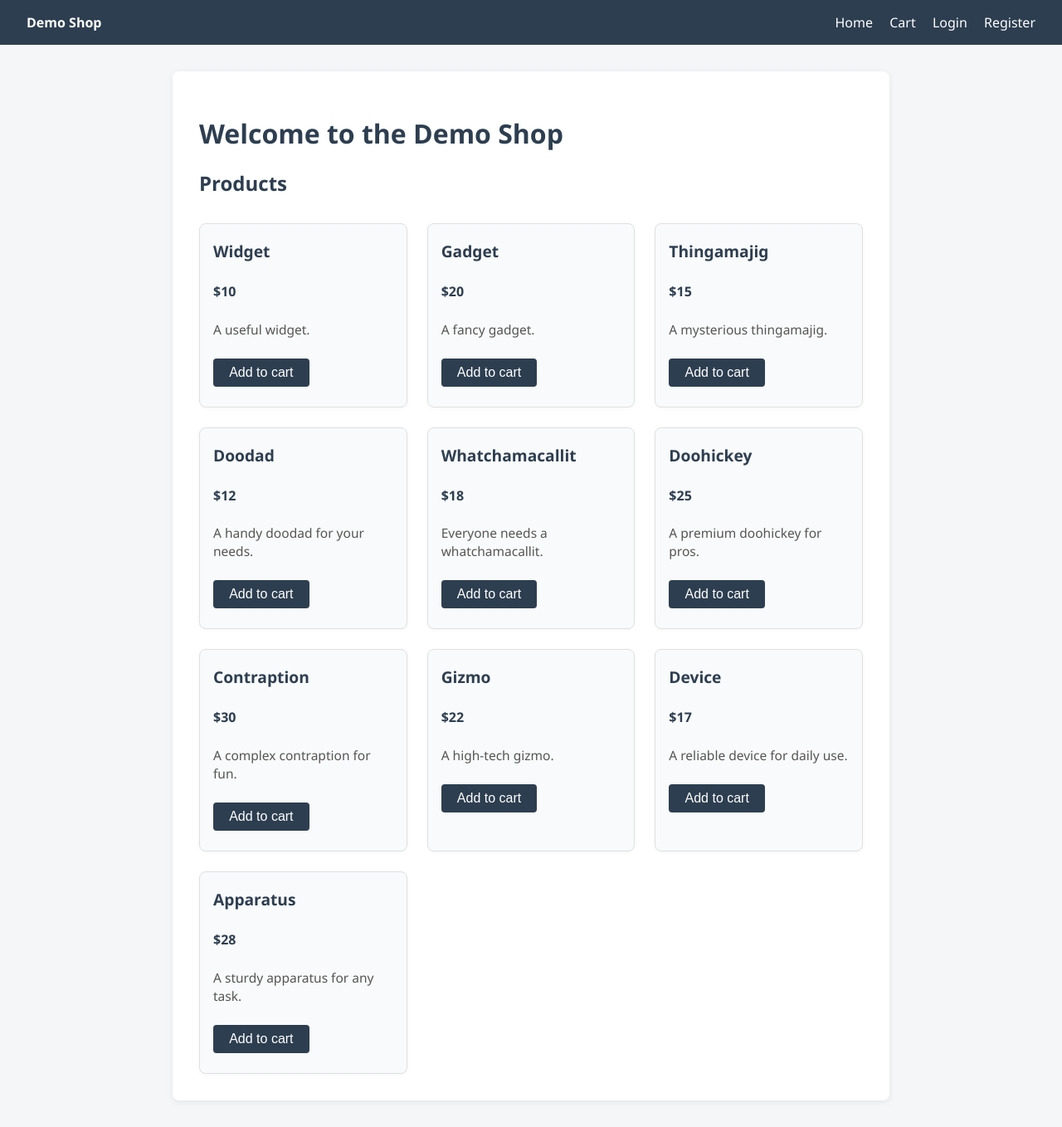
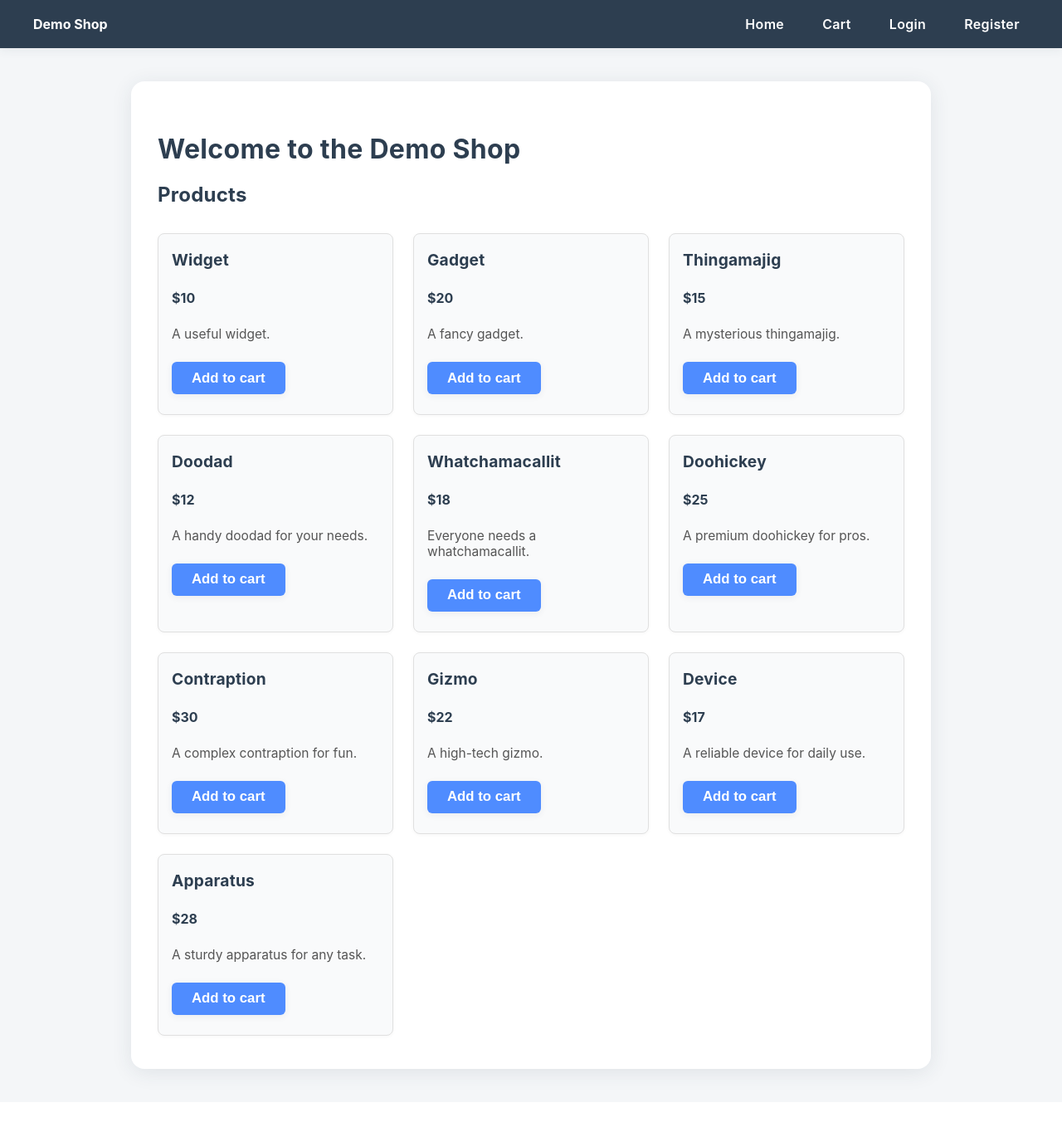
Before and after one commit to szymonsli/security-training, a Flask app: page / in a window 1280 px wide. Shown: the whole page at 83% size. After the commit the page ends 1309 px from the top, so only its background shows below. Run offline with Flask 3, Linux system fonts and the light colour scheme; data comes from the database, SQL or seed files in the repository.

Commit message:
Improved styling

```diff
--- a/static/style.css
+++ b/static/style.css
@@ -34,54 +34,81 @@
     font-size: 0.97rem;
     margin-bottom: 1rem;
 }
+
 body {
-    font-family: 'Segoe UI', Tahoma, Geneva, Verdana, sans-serif;
+    font-family: 'Inter', 'Segoe UI', Tahoma, Geneva, Verdana, sans-serif;
     background: #f4f6f8;
     margin: 0;
     padding: 0;
+    min-height: 100vh;
 }
 header {
     background: #2d3e50;
     color: #fff;
-    padding: 1rem 2rem;
+    padding: 1.2rem 2.5rem;
     display: flex;
     justify-content: space-between;
     align-items: center;
+    box-shadow: 0 2px 12px rgba(44,62,80,0.08);
 }
 nav a {
     color: #fff;
-    margin-left: 1rem;
+    margin-left: 1.2rem;
     text-decoration: none;
-    font-weight: 500;
+    font-weight: 600;
+    letter-spacing: 0.02em;
+    transition: color 0.2s;
+    border-radius: 4px;
+    padding: 0.2rem 0.7rem;
+}
+nav a:hover {
+    background: rgba(255,255,255,0.13);
+    color: #ffe082;
 }
 .container {
-    max-width: 800px;
-    margin: 2rem auto;
+    max-width: 900px;
+    margin: 2.5rem auto;
     background: #fff;
-    border-radius: 8px;
-    box-shadow: 0 2px 8px rgba(0,0,0,0.07);
-    padding: 2rem;
+    border-radius: 16px;
+    box-shadow: 0 4px 24px rgba(44,62,80,0.10);
+    padding: 2.5rem 2rem;
 }
-h1, h2 {
+ h1, h2 {
     color: #2d3e50;
+    font-weight: 700;
+    letter-spacing: 0.01em;
 }
 button, input[type="submit"] {
-    background: #2d3e50;
+    background: #4f8cff;
     color: #fff;
     border: none;
-    padding: 0.5rem 1.2rem;
-    border-radius: 4px;
+    padding: 0.6rem 1.5rem;
+    border-radius: 6px;
     cursor: pointer;
-    font-size: 1rem;
+    font-size: 1.05rem;
     margin-top: 0.5rem;
+    font-weight: 600;
+    box-shadow: 0 2px 8px rgba(44,62,80,0.07);
+    transition: background 0.2s, box-shadow 0.2s;
+}
+button:hover, input[type="submit"]:hover {
+    background: #2d3e50;
+    box-shadow: 0 4px 16px rgba(44,62,80,0.13);
 }
 input, textarea {
-    padding: 0.4rem;
-    border: 1px solid #ccc;
-    border-radius: 4px;
-    margin-bottom: 1rem;
+    padding: 0.5rem;
+    border: 1.5px solid #b0b8c1;
+    border-radius: 6px;
+    margin-bottom: 1.1rem;
     width: 100%;
     box-sizing: border-box;
+    font-size: 1rem;
+    background: #f8fafc;
+    transition: border 0.2s;
+}
+input:focus, textarea:focus {
+    border: 1.5px solid #4f8cff;
+    outline: none;
 }
 ul {
     list-style: none;
@@ -93,14 +120,33 @@ li {
 .product-link {
     color: #2d3e50;
     text-decoration: none;
-    font-weight: 600;
+    font-weight: 700;
+    letter-spacing: 0.01em;
+    transition: color 0.2s;
 }
 .product-link:hover {
+    color: #4f8cff;
     text-decoration: underline;
 }
 .comment {
     background: #f4f6f8;
-    border-radius: 4px;
-    padding: 0.5rem 1rem;
-    margin-bottom: 0.5rem;
+    border-radius: 8px;
+    padding: 0.7rem 1.2rem;
+    margin-bottom: 0.7rem;
+    font-size: 1.01rem;
+    box-shadow: 0 1px 4px rgba(44,62,80,0.04);
 }
+/* Modern avatar style for usernames (optional) */
+.avatar {
+    display: inline-block;
+    width: 32px;
+    height: 32px;
+    border-radius: 50%;
+    background: #4f8cff;
+    color: #fff;
+    text-align: center;
+    line-height: 32px;
+    font-weight: bold;
+    margin-right: 0.5rem;
+    font-size: 1.1rem;
+}
```
